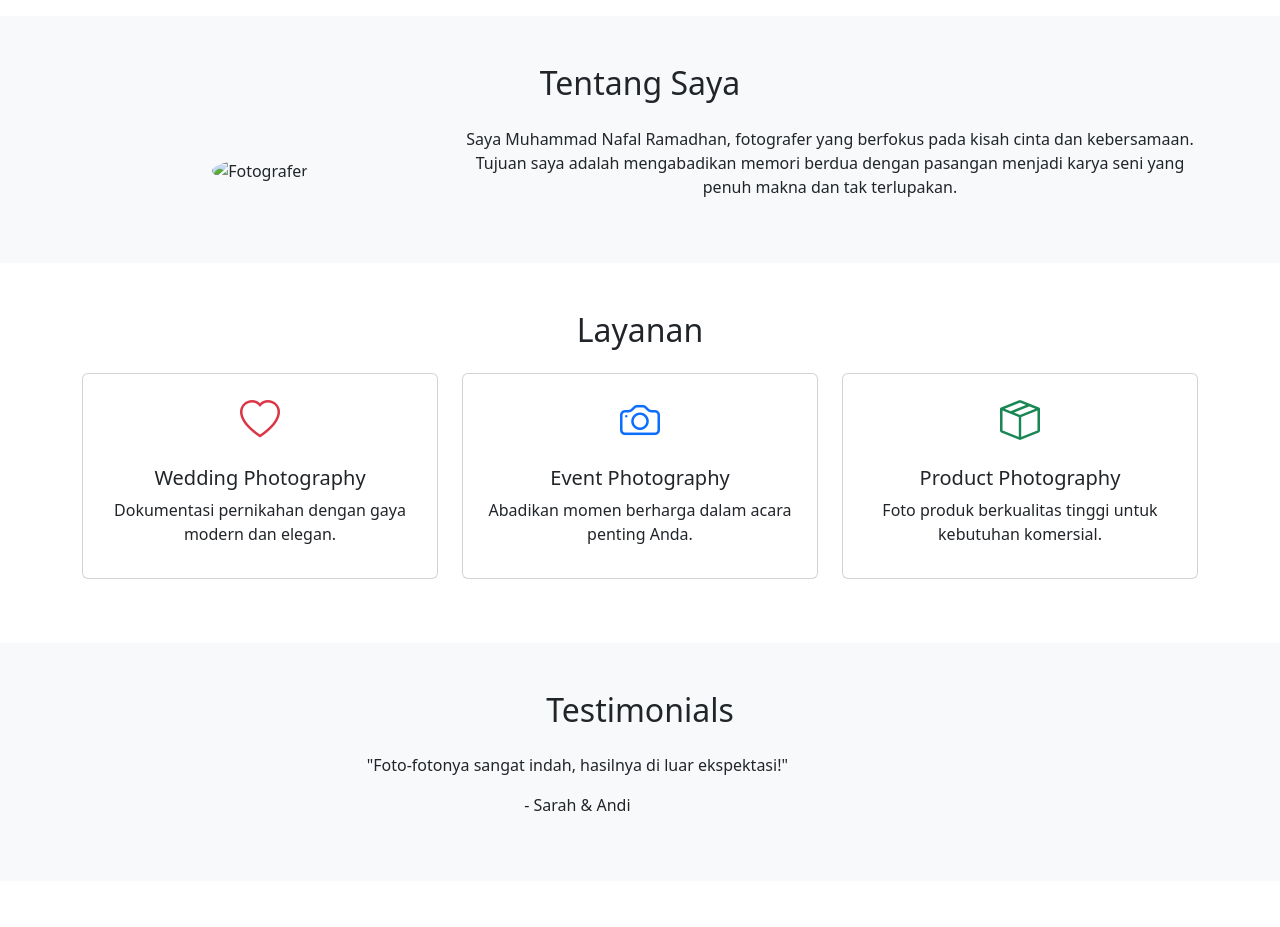
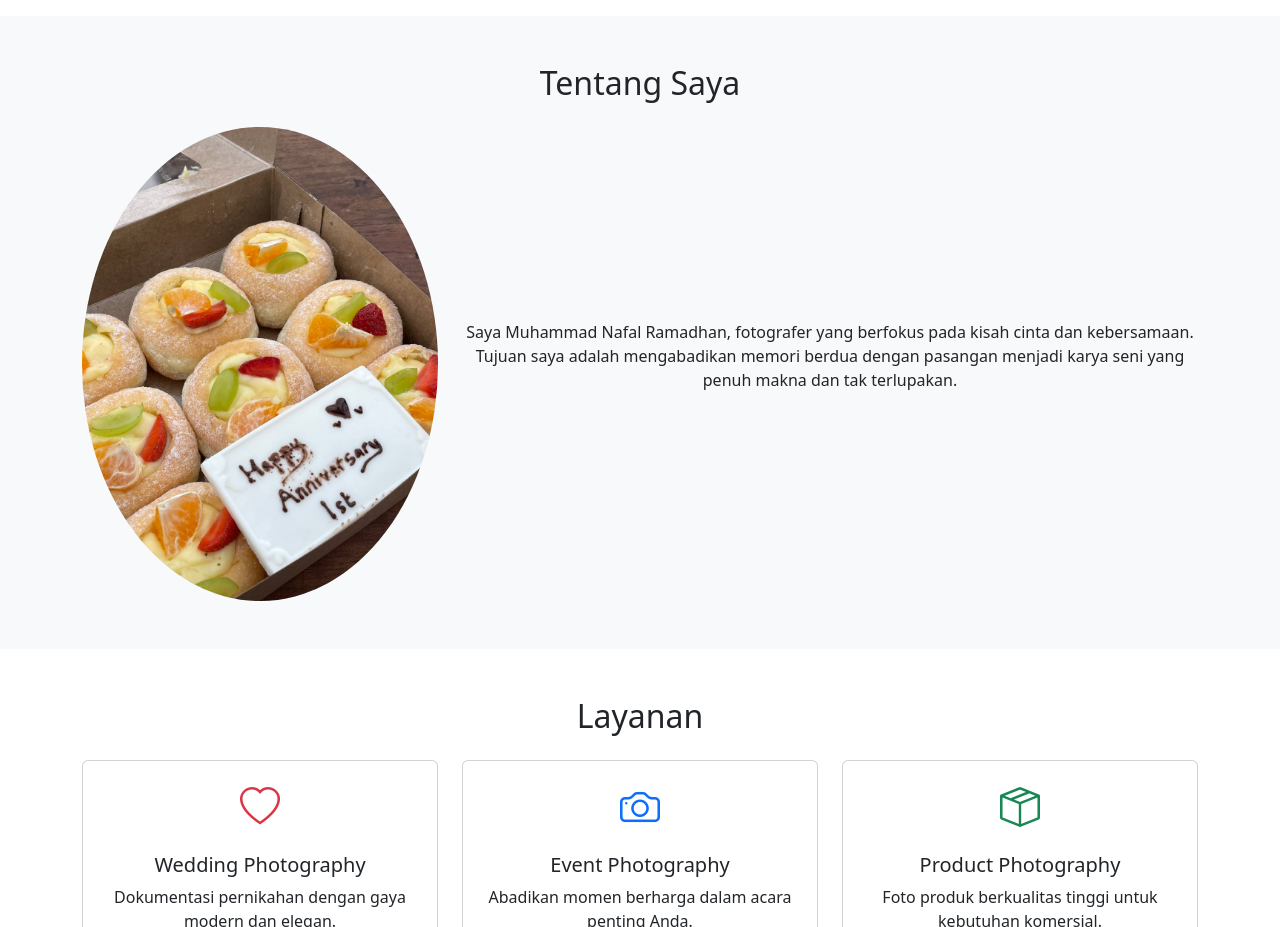
Before and after one commit to dagondragon/profilfotograpi, a plain HTML site: page index.html in a window 1280 px wide. Shown: the part 1440-2367 px from the top of the page. Drawn offline with nearby package versions, Linux system fonts and the light colour scheme.

Commit message:
index.html

```diff
--- a/index.html
+++ b/index.html
@@ -118,7 +118,7 @@
         <h2>Tentang Saya</h2>
         <div class="row align-items-center mt-4">
           <div class="col-md-4">
-            <img src="img/aniv.jpg" class="img-fluid rounded-circle" alt="Fotografer"/>
+            <img src="aniv.jpg" class="img-fluid rounded-circle" alt="Fotografer"/>
           </div>
           <div class="col-md-8">
             <p>
```
